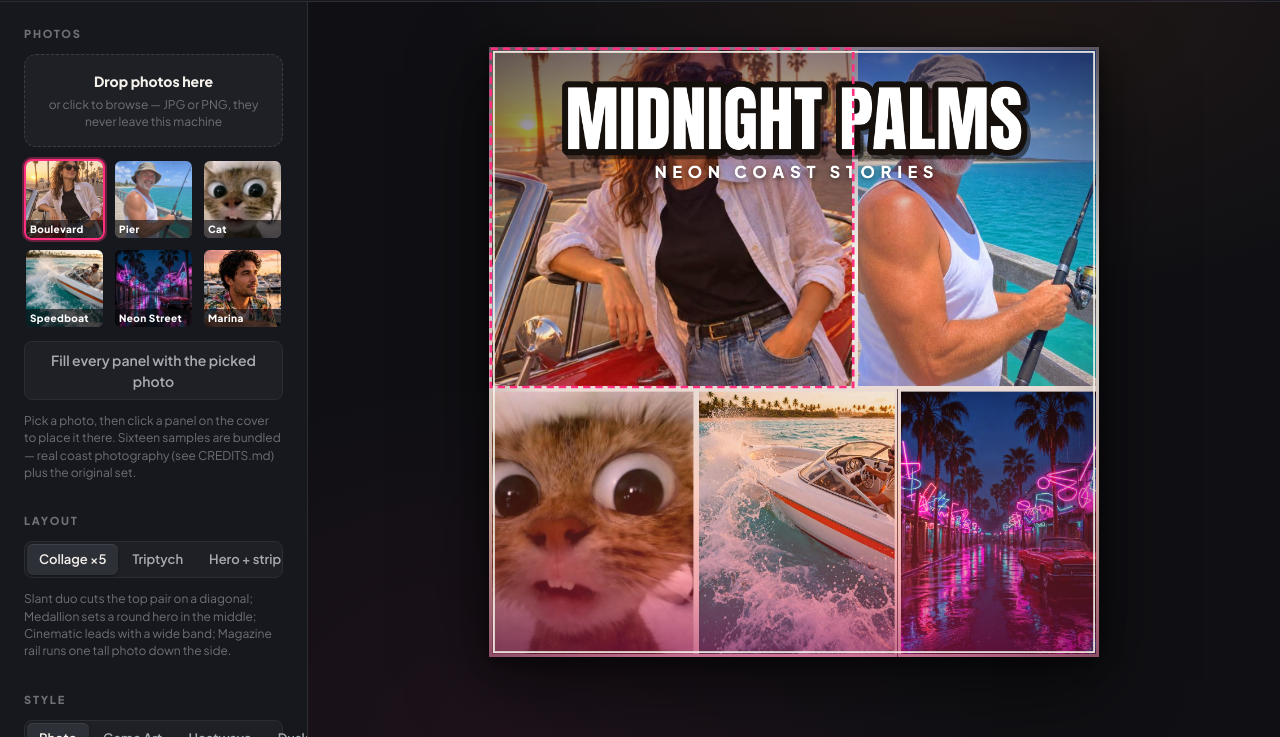
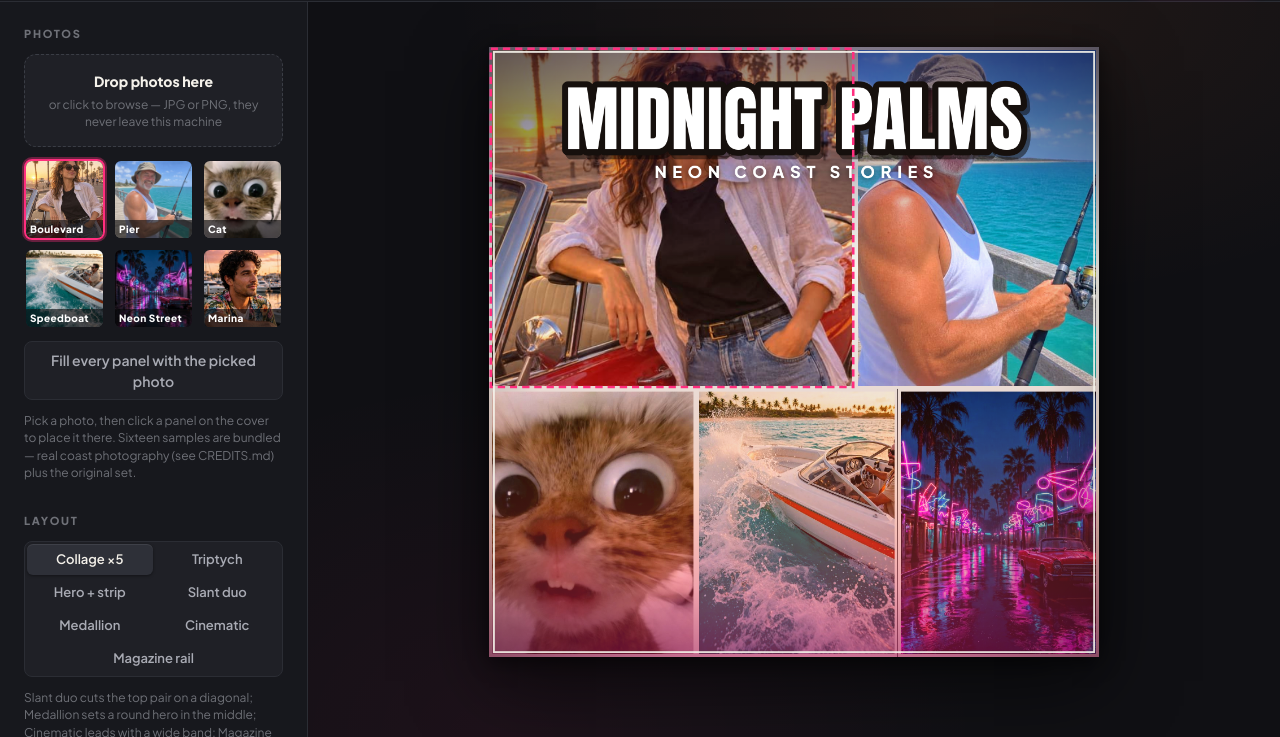
Before and after one commit to naiaworker/gta6-cover-art-01, a plain HTML site: page app/index.html in a window 1280 px wide. Shown: the part 63-800 px from the top of the page. Drawn offline with Linux system fonts and the light colour scheme.

Commit message:
Cover art v2: Flamingo Bay (portrait-first)

```diff
--- a/app/style.css
+++ b/app/style.css
@@ -1,7 +1,9 @@
-/* Neon Palms Cover Studio — editor chrome.
+/* Flamingo Bay Cover Studio — editor chrome.
    Tokens: --bg/--panel/--panel-2 dark zinc surfaces; --text/--text-2/--text-3 the only three text
    colours; --accent the one primary (hot pink); spacing from 4 8 12 16 24 32; radius 8 and 12.
-   Light comes from above: raised surfaces get a lighter top edge and a soft shadow below. */
+   Light comes from above: raised surfaces get a lighter top edge and a soft shadow below.
+   v2: the layout and style pickers carry seven and four choices, so segmented groups can wrap
+   (.segmented-wrap) and each button keeps a share of its row instead of overflowing the sidebar. */
 
 @font-face {
   font-family: "Anton";
@@ -125,6 +127,8 @@ button { font: inherit; cursor: pointer; }
 }
 .segmented-wide { display: flex; }
 .segmented-wide button { flex: 1; }
+.segmented-wrap { flex-wrap: wrap; }
+.segmented-wrap button { flex: 1 1 30%; }
 
 /* — Layout — */
 .app { display: flex; flex: 1; min-height: 0; }
```
